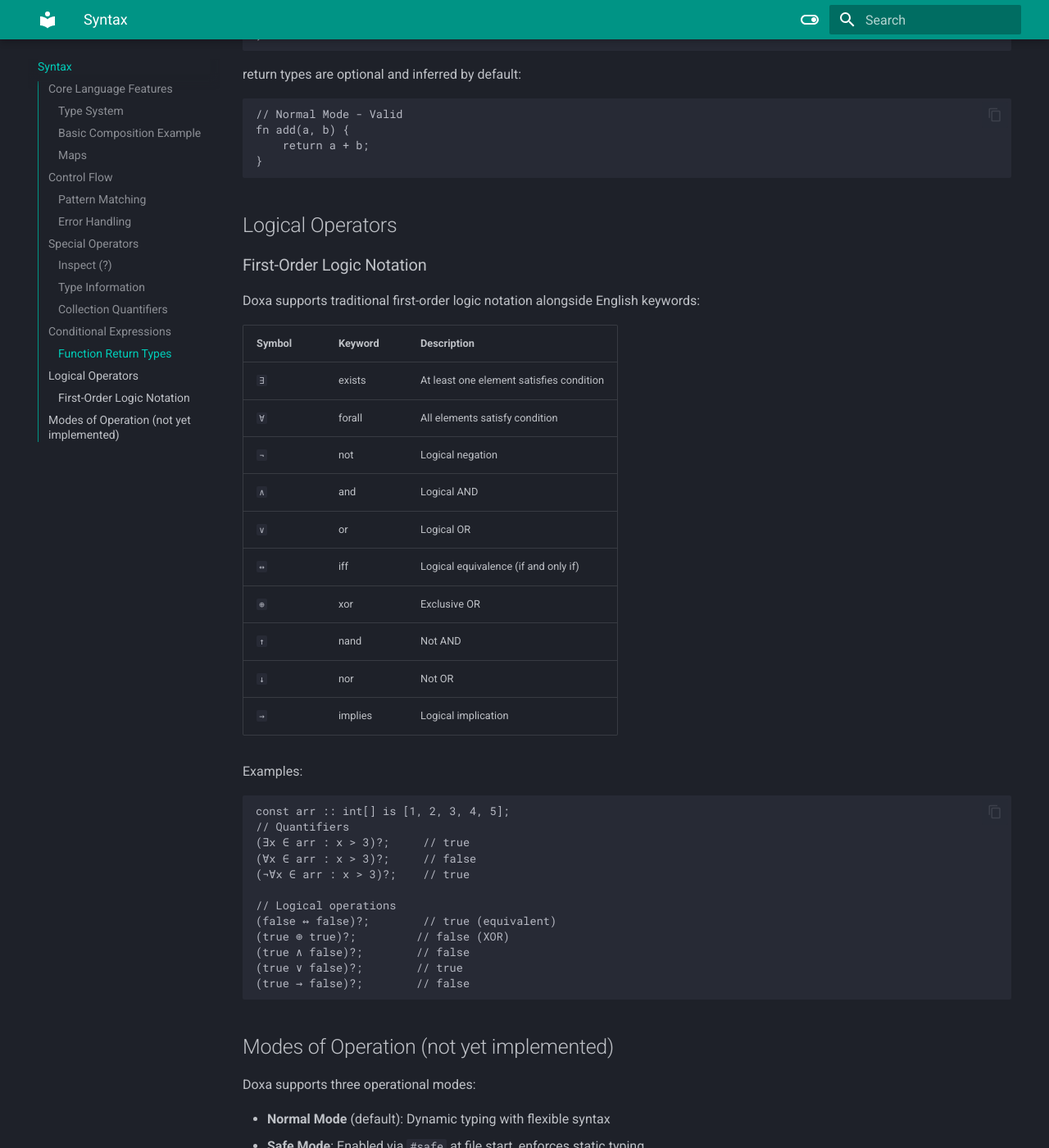
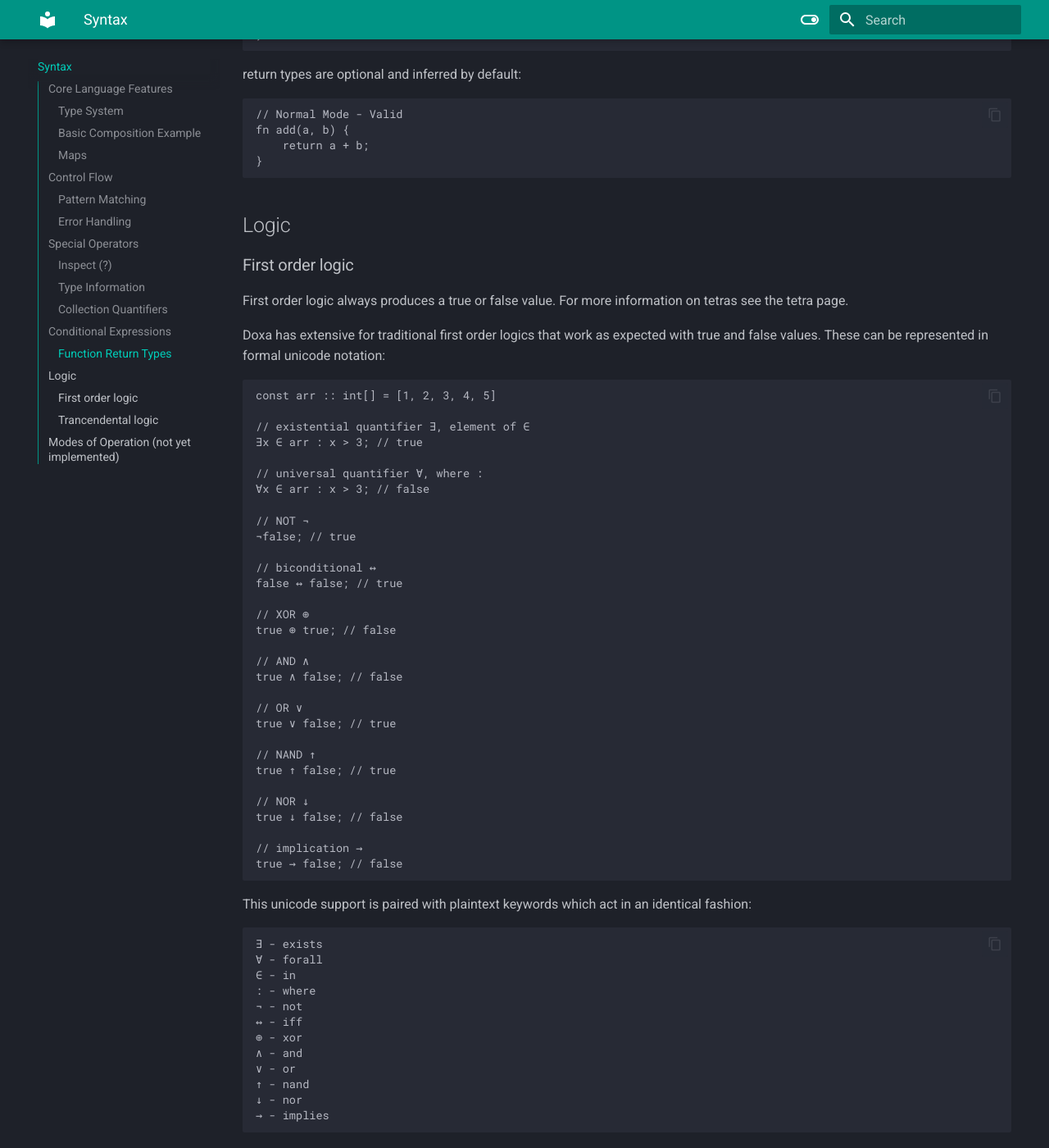
Before and after one commit to mirror-shades/doxa, an MkDocs documentation site: the page built from docs/syntax.md, in a window 1280 px wide and 1400 px high, scrolled down 3844 px. Shown: the whole window at 82% size. Built offline with MkDocs 1.6.1 and Material for MkDocs 9.7.7, drawn with Linux system fonts in a browser that asks for light colours; some of the changed text lies outside the part shown.

Commit message:
update info

````diff
--- a/docs/syntax.md
+++ b/docs/syntax.md
@@ -194,41 +194,91 @@
 }
 ```
 
-## Logical Operators
+## Logic
 
-### First-Order Logic Notation
+### First order logic
 
-Doxa supports traditional first-order logic notation alongside English keywords:
+First order logic always produces a true or false value. For more information on tetras see the tetra page.
 
-| Symbol | Keyword | Description                              |
-| ------ | ------- | ---------------------------------------- |
-| `∃`    | exists  | At least one element satisfies condition |
-| `∀`    | forall  | All elements satisfy condition           |
-| `¬`    | not     | Logical negation                         |
-| `∧`    | and     | Logical AND                              |
-| `∨`    | or      | Logical OR                               |
-| `↔`    | iff     | Logical equivalence (if and only if)     |
-| `⊕`    | xor     | Exclusive OR                             |
-| `↑`    | nand    | Not AND                                  |
-| `↓`    | nor     | Not OR                                   |
-| `→`    | implies | Logical implication                      |
+Doxa has extensive for traditional first order logics that work as expected with true and false values. These can be represented in formal unicode notation:
 
-Examples:
+```
+const arr :: int[] = [1, 2, 3, 4, 5]
 
-```doxa
-const arr :: int[] is [1, 2, 3, 4, 5];
-// Quantifiers
-(∃x ∈ arr : x > 3)?;     // true
-(∀x ∈ arr : x > 3)?;     // false
-(¬∀x ∈ arr : x > 3)?;    // true
+// existential quantifier ∃, element of ∈
+∃x ∈ arr : x > 3; // true
 
-// Logical operations
-(false ↔ false)?;        // true (equivalent)
-(true ⊕ true)?;         // false (XOR)
-(true ∧ false)?;        // false
-(true ∨ false)?;        // true
-(true → false)?;        // false
+// universal quantifier ∀, where :
+∀x ∈ arr : x > 3; // false
+
+// NOT ¬
+¬false; // true
+
+// biconditional ↔
+false ↔ false; // true
+
+// XOR ⊕
+true ⊕ true; // false
+
+// AND ∧
+true ∧ false; // false
+
+// OR ∨
+true ∨ false; // true
+
+// NAND ↑
+true ↑ false; // true
+
+// NOR ↓
+true ↓ false; // false
+
+// implication →
+true → false; // false
 ```
+
+This unicode support is paired with plaintext keywords which act in an identical fashion:
+
+```
+∃ - exists
+∀ - forall
+∈ - in
+: - where
+¬ - not
+↔ - iff
+⊕ - xor
+∧ - and
+∨ - or
+↑ - nand
+↓ - nor
+→ - implies
+```
+
+This means formal logical representation can be written in either way:
+
+```
+const arr :: int[] = [1, 2, 3, 4, 5]
+
+¬(∀x ∈ arr : x > 3); // true
+not (forall x in arr where x > 3); // true
+```
+
+### Trancendental logic
+
+There are currently two trancendental operators, `and` and `not`. These can be represented by the following truth tables:
+
+| ^     | T   | F   | B   | N   |
+| ----- | --- | --- | --- | --- |
+| **T** | T   | B   | B   | F   |
+| **F** | B   | F   | B   | F   |
+| **B** | B   | B   | B   | F   |
+| **N** | F   | F   | F   | F   |
+
+| ~     |     |
+| ----- | --- |
+| **T** | F   |
+| **F** | T   |
+| **B** | N   |
+| **N** | B   |
 
 ## Modes of Operation (not yet implemented)
 
````
Also changed, not shown: docs/tetras.md (+23 -69 lines), 3 other files.
